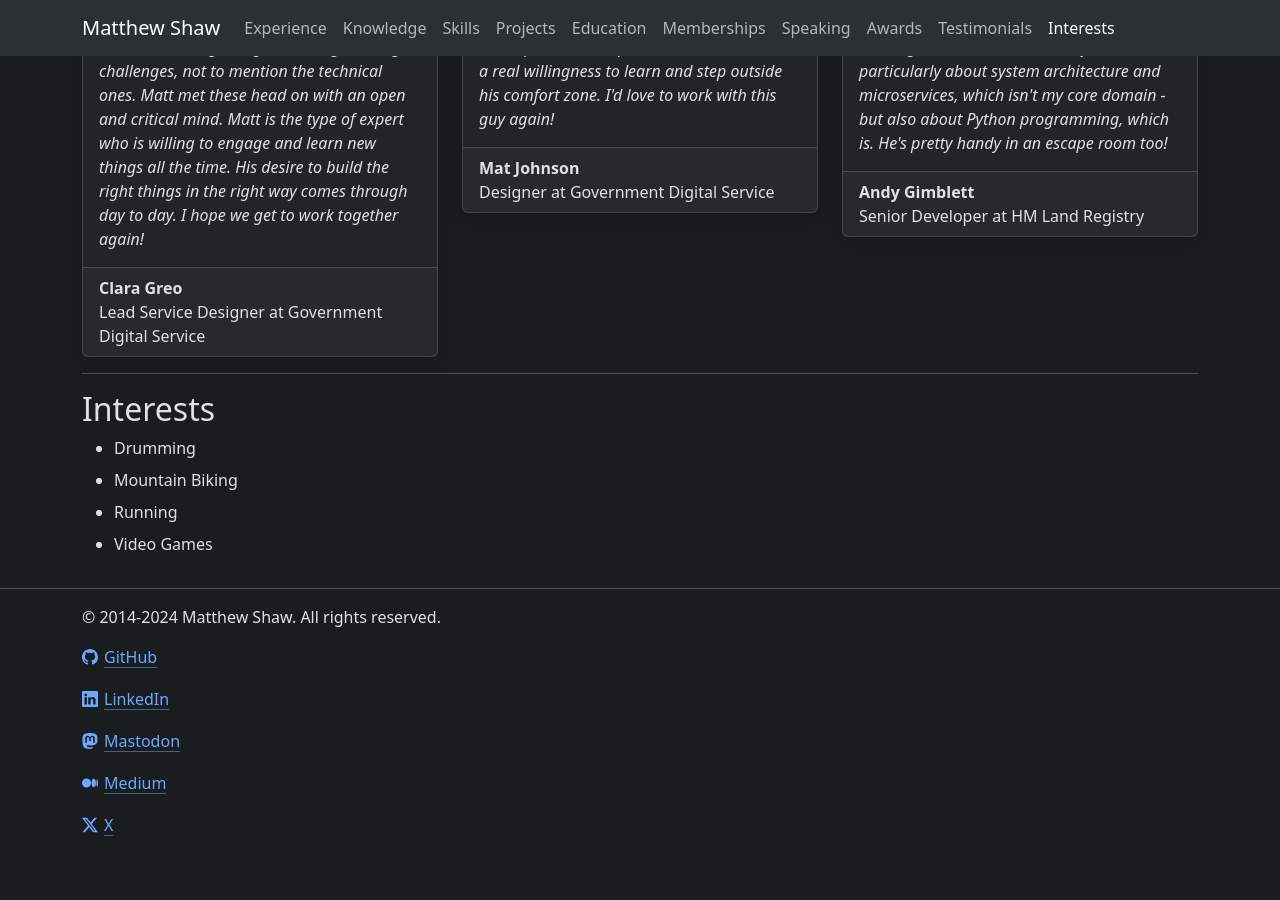
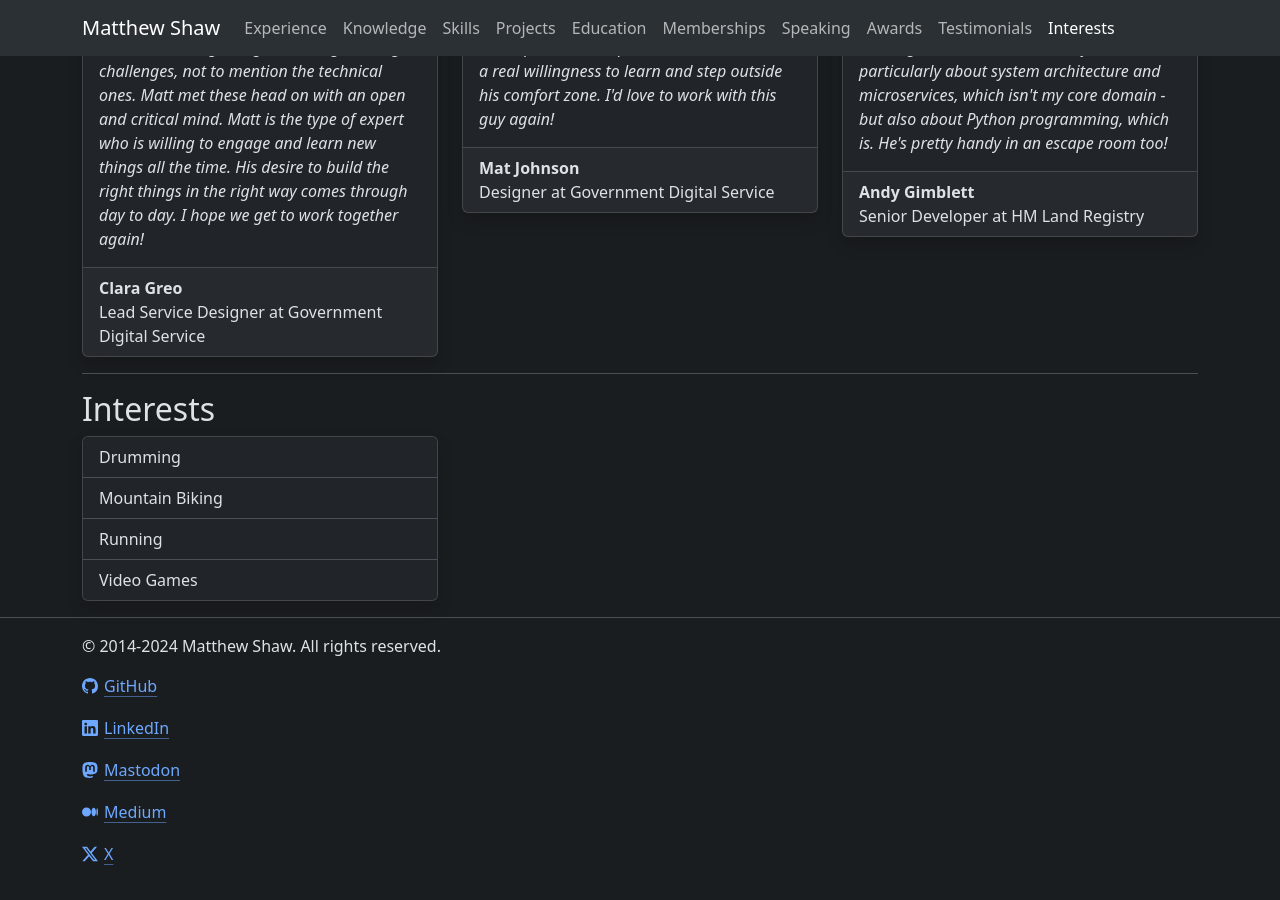
Before and after one commit to matthew-shaw/matthew-shaw.github.io, a Jekyll site: the page built from index.html, in a window 1280 px wide and 900 px high, scrolled down 4931 px. Built offline with Jekyll 4.4.1, drawn with Linux system fonts in a browser that asks for light colours; before the commit the page ends 5802 px from its top, so only the background shows below that.

Commit message:
interests

```diff
--- a/_data/cv.yaml
+++ b/_data/cv.yaml
@@ -259,3 +259,8 @@ testimonials:
     footer: <strong>Mat Johnson</strong><br>Designer at Government Digital Service
   - description: <em>I worked with Matt for about a year at Land Registry, where he was a Technical Architect for the team I was on. I was continually impressed by his knowledge, insight, focus and good humour, and I really enjoyed working with him. I learnt a lot from Matt, particularly about system architecture and microservices, which isn't my core domain - but also about Python programming, which is. He's pretty handy in an escape room too!</em>
     footer: <strong>Andy Gimblett</strong><br>Senior Developer at HM Land Registry
+interests:
+  - Drumming
+  - Mountain Biking
+  - Running
+  - Video Games
--- a/index.html
+++ b/index.html
@@ -163,15 +163,18 @@ permalink: /
     </div>
 </div>
 <div class="row">
-    <div class="col">
+    <div class="col-md-4">
         <div id="interests">
             <h2>Interests</h2>
-            <ul>
-                <li class="my-2">Drumming</li>
-                <li class="my-2">Mountain Biking</li>
-                <li class="my-2">Running</li>
-                <li class="my-2">Video Games</li>
-            </ul>
+            <div class="card shadow">
+                <ul class="list-group list-group-flush">
+                    {% for item in site.data.cv.interests %}
+                    <li class="list-group-item d-flex justify-content-between align-items-center">
+                        {{ item }}
+                    </li>
+                    {% endfor %}
+                </ul>
+            </div>
         </div>
     </div>
 </div>
```
